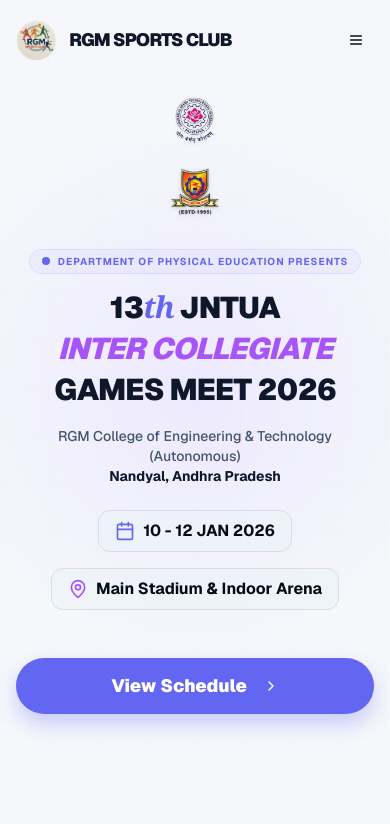
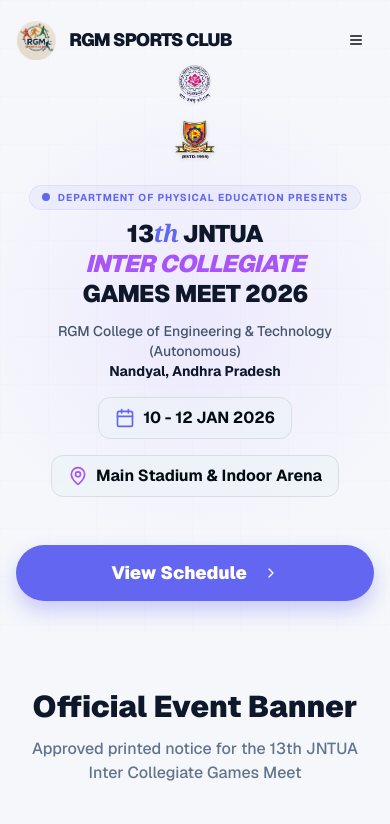
Before and after one commit to dheerajgowd-18/rgm, a Next.js app: page / in a window 390 px wide. Shown: the top 824 px of the page. Built offline with nearby package versions, Linux system fonts and the light colour scheme.

Commit message:
fix(hero): tighten banner spacing and sizes on small screens for better fit

```diff
--- a/components/hero.tsx
+++ b/components/hero.tsx
@@ -13,7 +13,7 @@ export function Hero() {
   }
 
   return (
-    <section className="relative pt-24 pb-16 md:pt-32 md:pb-24 overflow-hidden bg-[#F5F7FB]">
+    <section className="relative pt-16 sm:pt-20 pb-10 sm:pb-12 md:pt-32 md:pb-24 overflow-hidden bg-[#F5F7FB]">
       <div className="absolute inset-0 z-0">
         <div className="absolute inset-0 bg-[radial-gradient(circle_at_center,#EDE9FE_0%,#F5F7FB_60%)] opacity-100" />
         <div className="absolute inset-0 bg-[linear-gradient(to_right,#6366F10A_1px,transparent_1px),linear-gradient(to_bottom,#6366F10A_1px,transparent_1px)] bg-[size:3rem_3rem] opacity-20" />
@@ -24,17 +24,17 @@ export function Hero() {
           <motion.div
             initial={{ opacity: 0, y: -10 }}
             animate={{ opacity: 1, y: 0 }}
-            className="flex flex-col sm:flex-row items-center justify-center gap-6 sm:gap-8 md:gap-16 mb-8 sm:mb-10"
+            className="flex flex-col sm:flex-row items-center justify-center gap-4 sm:gap-8 md:gap-16 mb-6 sm:mb-10"
           >
             <img
               src="/images/image-removebg-preview.png"
               alt="JNTU Logo"
-              className="h-12 sm:h-20 md:h-32 w-auto object-contain drop-shadow-sm"
+              className="h-10 sm:h-16 md:h-24 lg:h-32 w-auto object-contain drop-shadow-sm"
             />
             <img
               src="/images/rgm-cet-logo.png"
               alt="RGM College Logo"
-              className="h-12 sm:h-20 md:h-32 w-auto object-contain drop-shadow-sm"
+              className="h-10 sm:h-16 md:h-24 lg:h-32 w-auto object-contain drop-shadow-sm"
             />
           </motion.div>
 
@@ -42,7 +42,7 @@ export function Hero() {
             initial={{ opacity: 0, y: 20 }}
             animate={{ opacity: 1, y: 0 }}
             transition={{ duration: 0.5 }}
-            className="inline-flex items-center gap-2 px-3 py-1 rounded-full bg-primary/5 border border-primary/10 text-primary text-[10px] font-bold uppercase tracking-widest mb-3 sm:mb-4"
+            className="inline-flex items-center gap-2 px-3 py-1 rounded-full bg-primary/5 border border-primary/10 text-primary text-[10px] font-bold uppercase tracking-widest mb-2 sm:mb-4"
           >
             <span className="relative flex h-2 w-2">
               <span className="animate-ping absolute inline-flex h-full w-full rounded-full bg-primary opacity-75"></span>
@@ -55,7 +55,7 @@ export function Hero() {
             initial={{ opacity: 0, y: 20 }}
             animate={{ opacity: 1, y: 0 }}
             transition={{ delay: 0.3 }}
-            className="text-3xl sm:text-4xl md:text-7xl font-black mb-4 sm:mb-6 tracking-tight text-balance leading-snug md:leading-[0.9] text-slate-900"
+            className="text-2xl sm:text-3xl md:text-6xl lg:text-7xl font-black mb-3 sm:mb-6 tracking-tight text-balance leading-tight sm:leading-snug md:leading-[0.95] text-slate-900"
           >
             <span className="block">13<span className="text-primary font-serif italic">th</span> JNTUA</span>
             <span className="block sm:inline"> <span className="text-secondary italic">INTER COLLEGIATE</span></span>
@@ -66,7 +66,7 @@ export function Hero() {
             initial={{ opacity: 0, y: 20 }}
             animate={{ opacity: 1, y: 0 }}
             transition={{ delay: 0.4 }}
-            className="text-sm sm:text-base md:text-xl text-slate-600 mb-6 md:mb-8 max-w-full sm:max-w-2xl mx-auto font-medium"
+            className="text-sm sm:text-base md:text-xl text-slate-600 mb-4 md:mb-8 max-w-full sm:max-w-2xl mx-auto font-medium"
           >
             RGM College of Engineering & Technology (Autonomous)
             <br />
```
